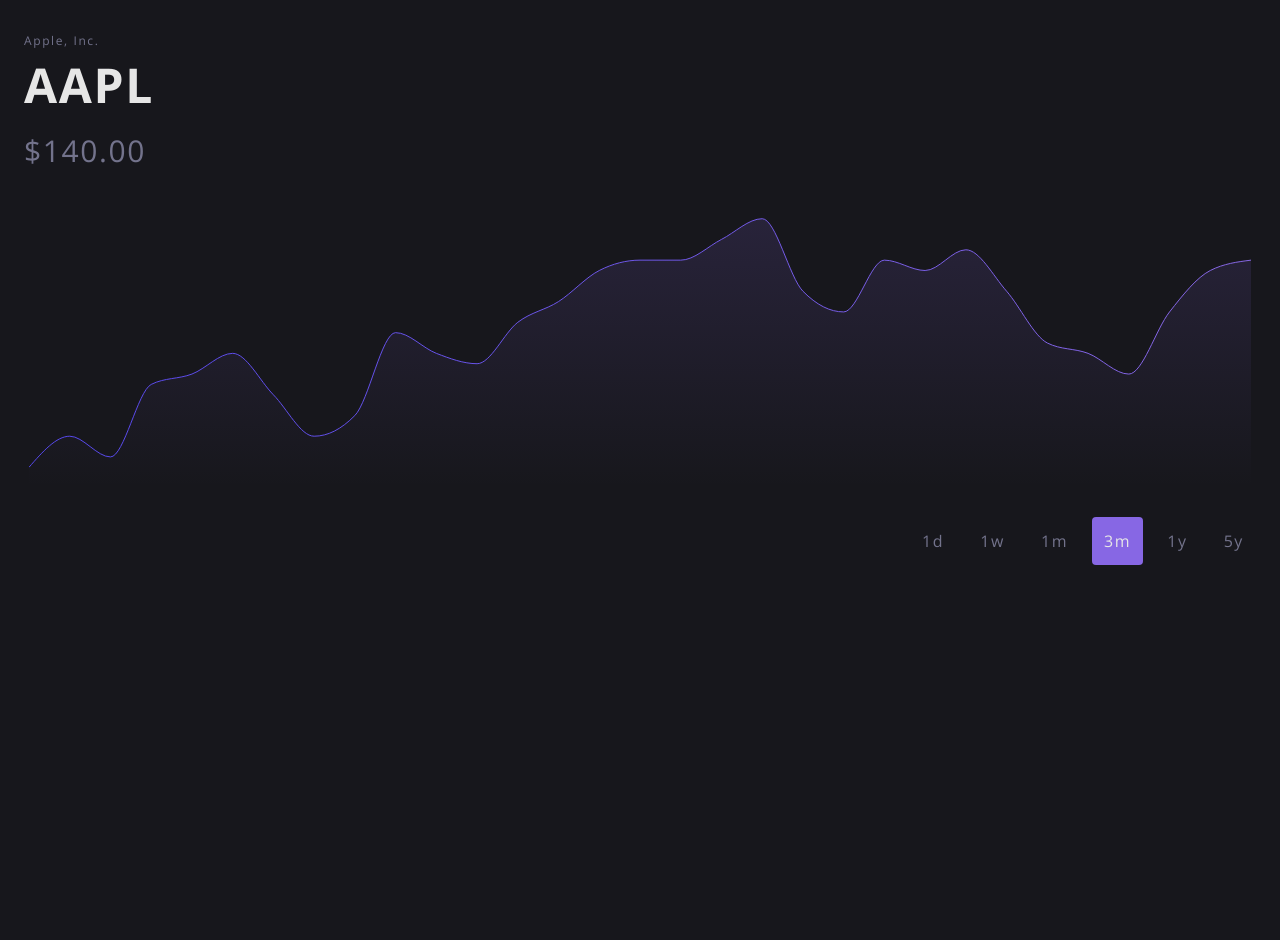
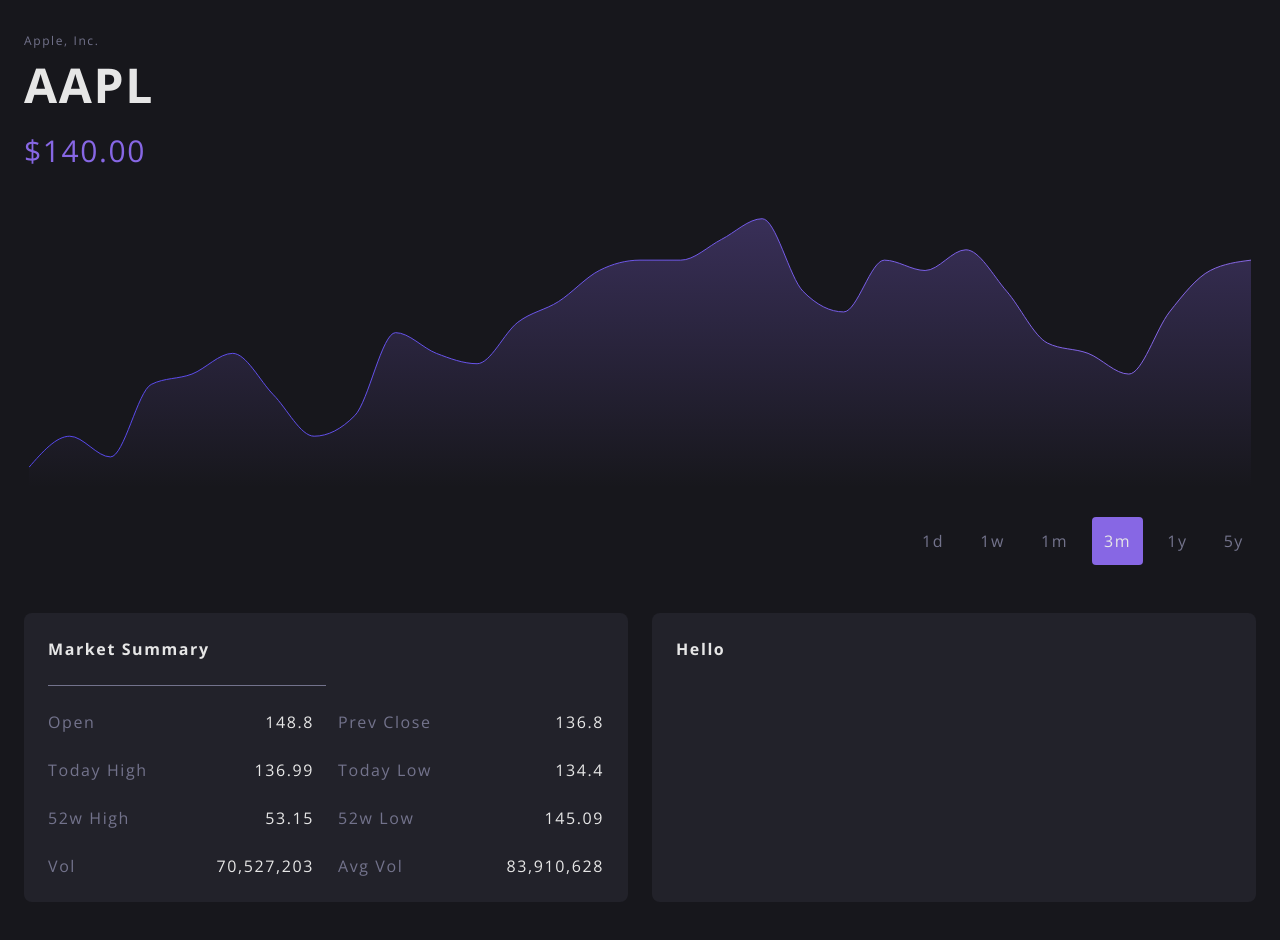
Before and after one commit to edwinkys/stock-analytic, a React (Create React App) app in the folder frontend/: page / in a window 1280 px wide. Shown: the part 120-1060 px from the top of the page. Before the commit the page ends 805 px from the top, so only its background shows below. Built offline with nearby package versions, Linux system fonts and the light colour scheme.

Commit message:
Add Chips

```diff
--- a/frontend/package.json
+++ b/frontend/package.json
@@ -17,6 +17,7 @@
     "react-icons": "^4.1.0",
     "react-router-dom": "^5.2.0",
     "react-scripts": "4.0.2",
+    "react-tooltip": "^4.2.13",
     "recharts": "^2.0.4",
     "tailwindcss": "npm:@tailwindcss/postcss7-compat@^2.0.2",
     "web-vitals": "^1.1.0"
--- /dev/null
+++ b/frontend/src/Components/Card/Card.js
@@ -0,0 +1,16 @@
+import React from 'react';
+import PropTypes from 'prop-types';
+
+const Card = props => {
+  return (
+    <div className="flex flex-col p-6 bg-gray-darker rounded-lg">
+      {props.children}
+    </div>
+  );
+};
+
+Card.propTypes = {
+  children: PropTypes.node
+}
+
+export default Card;
--- a/frontend/src/Components/Chart/CustomTooltip.js
+++ b/frontend/src/Components/Chart/CustomTooltip.js
@@ -3,7 +3,7 @@
 const CustomTooltip = props => {
   if (props.active && props.payload) {
     return (
-      <div className="flex flex-col p-6 bg-gray-darker text-light rounded">
+      <div className="tooltip">
         <p className="flex text-xs text-gray-lighter mb-3">{props.label}</p>
         <p className="flex">${props.payload[0].value}</p>
       </div>
--- a/frontend/src/Components/Chart/StockChart.js
+++ b/frontend/src/Components/Chart/StockChart.js
@@ -28,7 +28,7 @@
       <ComposedChart data={props.data}>
         <defs>
           <linearGradient id="areaGradient" x1="0" y1="0" x2="0" y2="1">
-            <stop offset="0%" stopColor={color.purple} stopOpacity={0.25}/>
+            <stop offset="0%" stopColor={color.purple} stopOpacity={0.5}/>
             <stop offset="100%" stopColor={color.purple} stopOpacity={0}/>
           </linearGradient>
           <linearGradient id="lineGradient" x1="0" y1="0" x2="1" y2="0">
--- a/frontend/src/Components/Chips/ChoiceChips.js
+++ b/frontend/src/Components/Chips/ChoiceChips.js
@@ -1,5 +1,4 @@
 import React, {useState} from 'react';
-import PropTypes from 'prop-types';
 
 // Import components
 import Chip from './Chip';
@@ -44,13 +43,10 @@
   return (
     <div {...props}>
       {
-        periods.map((val, index) => <Chip id={val.id} label={val.id} onClick={chipActiveHandler} isActive={isChipActiveHandler(val.id)} />)
+        periods.map((val, index) => <Chip key={val.id} id={val.id} label={val.id} onClick={chipActiveHandler} isActive={isChipActiveHandler(val.id)} />)
       }
     </div>
   );
 };
 
-ChoiceChips.propTypes = {
-};
-
 export default ChoiceChips;
--- /dev/null
+++ b/frontend/src/Components/Tooltip/Tooltip.js
@@ -0,0 +1,21 @@
+import React from 'react';
+import ReactTooltip from 'react-tooltip';
+import PropTypes from 'prop-types';
+
+const Tooltip = props => {
+  return (
+    <ReactTooltip
+      id={props.id}
+      className="info-tooltip"
+    >
+      <span>{props.message}</span>
+    </ReactTooltip>
+  );
+};
+
+Tooltip.propTypes = {
+  id: PropTypes.string,
+  message: PropTypes.string
+}
+
+export default Tooltip;
--- a/frontend/src/Pages/StockPage.js
+++ b/frontend/src/Pages/StockPage.js
@@ -6,6 +6,8 @@
 // Import components
 import StockChart from '../Components/Chart/StockChart';
 import ChoiceChips from '../Components/Chips/ChoiceChips';
+import Card from '../Components/Card/Card';
+import Tooltip from '../Components/Tooltip/Tooltip';
 
 const data = [
   {
@@ -142,9 +144,55 @@
           <div className="flex flex-col mb-6">
             <span className="text-xs text-gray-lighter mb-3">Apple, Inc.</span>
             <span className="text-5xl font-bold mb-6">AAPL</span>
-            <span className="text-3xl text-gray-lighter mb-6">$140.00</span>
+            <span className="text-3xl text-secondary">$140.00</span>
+          </div>
+          <div className="flex flex-col mb-6">
             <StockChart data={data} label="label" value="val" />
             <ChoiceChips className="flex flex-row overflow-x-auto justify-start md:justify-end py-6" />
+          </div>
+          <div className="grid grid-cols-1 md:grid-cols-2 gap-6">
+            <Card>
+              <span className="font-bold mb-6">Market Summary</span>
+              <hr className="border-gray-lighter mb-6 w-1/2" />
+              <div className="grid grid-cols-1 lg:grid-cols-2 gap-6">
+                <div className="flex flex-row justify-between">
+                  <span className="text-gray-lighter">Open</span>
+                  <span>148.8</span>
+                </div>
+                <div className="flex flex-row justify-between">
+                  <span className="text-gray-lighter">Prev Close</span>
+                  <span>136.8</span>
+                </div>
+                <div className="flex flex-row justify-between">
+                  <span className="text-gray-lighter">Today High</span>
+                  <span>136.99</span>
+                </div>
+                <div className="flex flex-row justify-between">
+                  <span className="text-gray-lighter">Today Low</span>
+                  <span>134.4</span>
+                </div>
+                <div className="flex flex-row justify-between">
+                  <span className="text-gray-lighter">52w High</span>
+                  <span>53.15</span>
+                </div>
+                <div className="flex flex-row justify-between">
+                  <span className="text-gray-lighter">52w Low</span>
+                  <span>145.09</span>
+                </div>
+                <div className="flex flex-row justify-between">
+                  <span className="text-gray-lighter">Vol</span>
+                  <span>70,527,203</span>
+                </div>
+                <div className="flex flex-row justify-between">
+                  <span data-tip data-for="avgVolInfo" className="text-gray-lighter">Avg Vol</span>
+                  <span>83,910,628</span>
+                  <Tooltip id="avgVolInfo" message="The average traded volume in the last 10 days." />
+                </div>
+              </div>
+            </Card>
+            <Card>
+              <span className="font-bold">Hello</span>
+            </Card>
           </div>
         </div>
       </div>
--- a/frontend/src/index.css
+++ b/frontend/src/index.css
@@ -18,6 +18,12 @@
         @apply leading-normal tracking-widest;
 
         font-family: "Open Sans", sans-serif !important;
+        -ms-overflow-style: none;
+        scrollbar-width: none;
+    }
+
+    ::-webkit-scrollbar {
+        display: none;
     }
 
     label {
@@ -175,6 +181,33 @@
     /*
     ########################################
 
+    Tooltip
+
+    ########################################
+    */
+
+    .tooltip {
+        @apply flex flex-col p-6 bg-gray-darker text-light rounded;
+    }
+
+    .info-tooltip {
+        @apply text-xs pointer-events-auto p-6 text-light bg-secondary !important;
+
+        max-width: 12rem;
+    }
+
+    .info-tooltip:after {
+        @apply border-transparent !important;
+    }
+
+    .info-tooltip:hover {
+        @apply visible;
+    }
+
+
+    /*
+    ########################################
+
     Error Color
 
     ########################################
```
Also changed, not shown: 1 other file (tests, documents, lock files or other folders).
